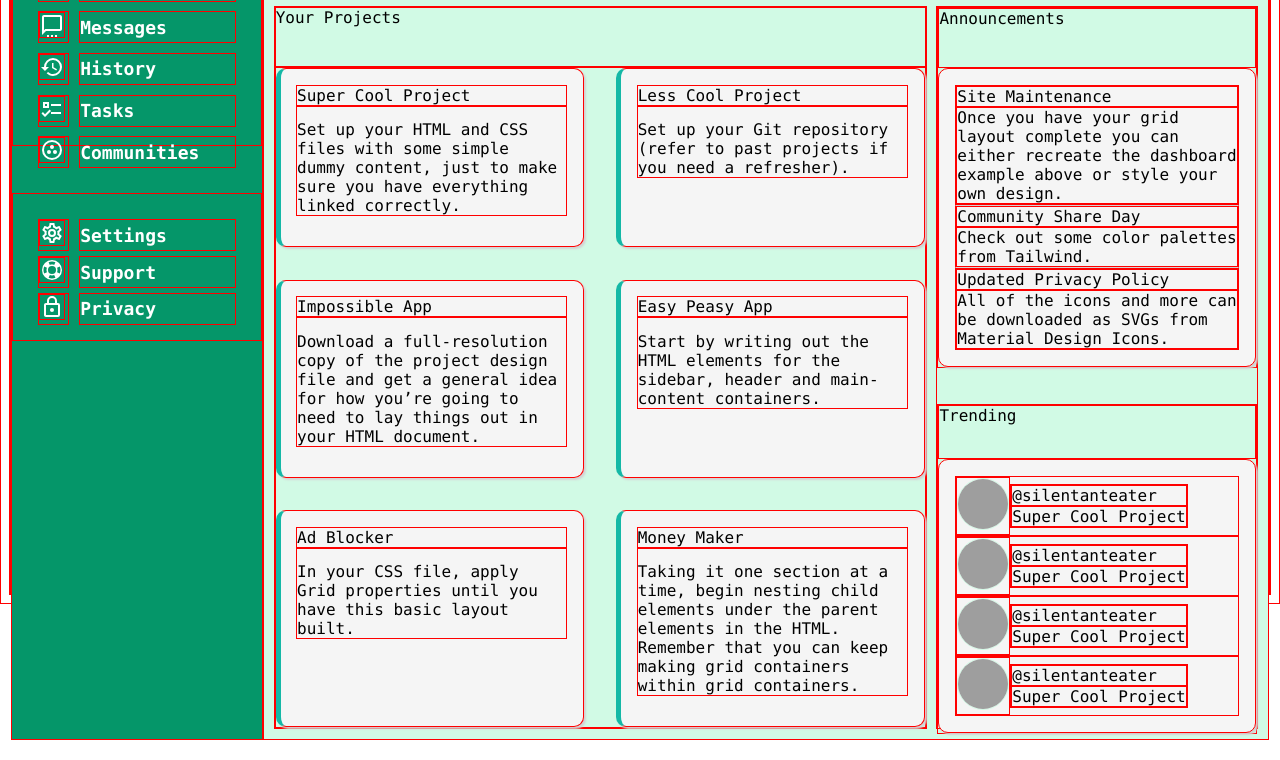
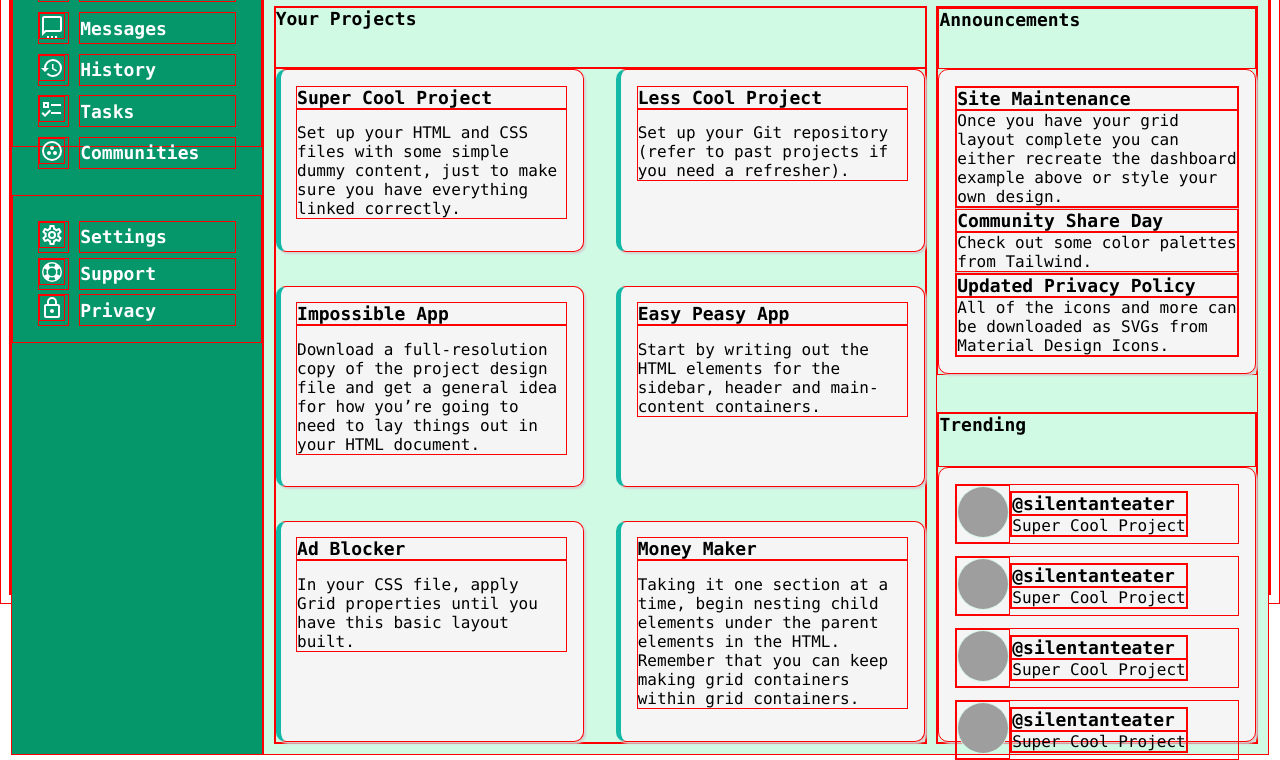
Before and after one commit to Silentanteater/admin-dashboard, a plain HTML site: page index.html in a window 1280 px wide. Shown: the part 218-978 px from the top of the page. Drawn offline with Linux system fonts and the light colour scheme; grey boxes are pictures that could not be loaded; a script that the page names is missing.

Commit message:
structural update

```diff
--- a/index.html
+++ b/index.html
@@ -142,12 +142,12 @@
 
   <div class="mainContentContainer">
     <div class="yourProjectsContainer">
-      <div class="yourProjectsTitle">
+      <div class="yourProjectsTitle Title">
         Your Projects
       </div>
       <div class="yourProjectsContent">
         <div class="yourProjectsItem">
-          <div class="projectItemTitle">
+          <div class="projectItemTitle Title">
             Super Cool Project
           </div>
           <div class="projectItemDescription">
@@ -155,7 +155,7 @@
           </div>
         </div>
         <div class="yourProjectsItem">
-          <div class="projectItemTitle">
+          <div class="projectItemTitle Title">
             Less Cool Project
           </div>
           <div class="projectItemDescription">
@@ -163,7 +163,7 @@
           </div>
         </div>
         <div class="yourProjectsItem">
-          <div class="projectItemTitle">
+          <div class="projectItemTitle Title">
             Impossible App
           </div>
           <div class="projectItemDescription">
@@ -171,7 +171,7 @@
           </div>
         </div>
         <div class="yourProjectsItem">
-          <div class="projectItemTitle">
+          <div class="projectItemTitle Title">
             Easy Peasy App
           </div>
           <div class="projectItemDescription">
@@ -179,7 +179,7 @@
           </div>
         </div>
         <div class="yourProjectsItem">
-          <div class="projectItemTitle">
+          <div class="projectItemTitle Title">
             Ad Blocker
           </div>
           <div class="projectItemDescription">
@@ -187,7 +187,7 @@
           </div>
         </div>
         <div class="yourProjectsItem">
-          <div class="projectItemTitle">
+          <div class="projectItemTitle Title">
             Money Maker
           </div>
           <div class="projectItemDescription">
@@ -198,12 +198,12 @@
     </div>
     <div class="sidebarContainer">
       <div class="announcementsContainer">
-        <div class="announcementsTitle">
+        <div class="announcementsTitle Title">
           Announcements
         </div>
         <div class="announcementsContent">
           <div class="announcementItem">
-            <div class="announcementItemTitle">
+            <div class="announcementItemTitle Title">
               Site Maintenance
             </div>
             <div class="announcementItemText">
@@ -211,7 +211,7 @@
             </div>
           </div>
           <div class="announcementItem">
-            <div class="announcementItemTitle">
+            <div class="announcementItemTitle Title">
               Community Share Day
             </div>
             <div class="announcementItemText">
@@ -219,7 +219,7 @@
             </div>
           </div>
           <div class="announcementItem">
-            <div class="announcementItemTitle">
+            <div class="announcementItemTitle Title">
               Updated Privacy Policy
             </div>
             <div class="announcementItemText">
@@ -229,7 +229,7 @@
         </div>
       </div>
       <div class="trendingContainer">
-        <div class="trendingTitle">
+        <div class="trendingTitle Title">
           Trending
         </div>
         <div class="trendingContent">
@@ -238,7 +238,7 @@
               <img src="https://www.sfzoo.org/wp-content/uploads/2021/03/img_anteater_mw_large.jpg" alt="Silent Anteater">
             </div>
             <div class="trendingItemContent">
-              <div class="trendingItemContentTitle">
+              <div class="trendingItemContentTitle Title">
                 @silentanteater
               </div>
               <div class="trendingItemContentName">
@@ -252,7 +252,7 @@
               <img src="https://www.sfzoo.org/wp-content/uploads/2021/03/img_anteater_mw_large.jpg" alt="Silent Anteater">
             </div>
             <div class="trendingItemContent">
-              <div class="trendingItemContentTitle">
+              <div class="trendingItemContentTitle Title">
                 @silentanteater
               </div>
               <div class="trendingItemContentName">
@@ -266,7 +266,7 @@
               <img src="https://www.sfzoo.org/wp-content/uploads/2021/03/img_anteater_mw_large.jpg" alt="Silent Anteater">
             </div>
             <div class="trendingItemContent">
-              <div class="trendingItemContentTitle">
+              <div class="trendingItemContentTitle Title">
                 @silentanteater
               </div>
               <div class="trendingItemContentName">
@@ -280,7 +280,7 @@
               <img src="https://www.sfzoo.org/wp-content/uploads/2021/03/img_anteater_mw_large.jpg" alt="Silent Anteater">
             </div>
             <div class="trendingItemContent">
-              <div class="trendingItemContentTitle">
+              <div class="trendingItemContentTitle Title">
                 @silentanteater
               </div>
               <div class="trendingItemContentName">
```
